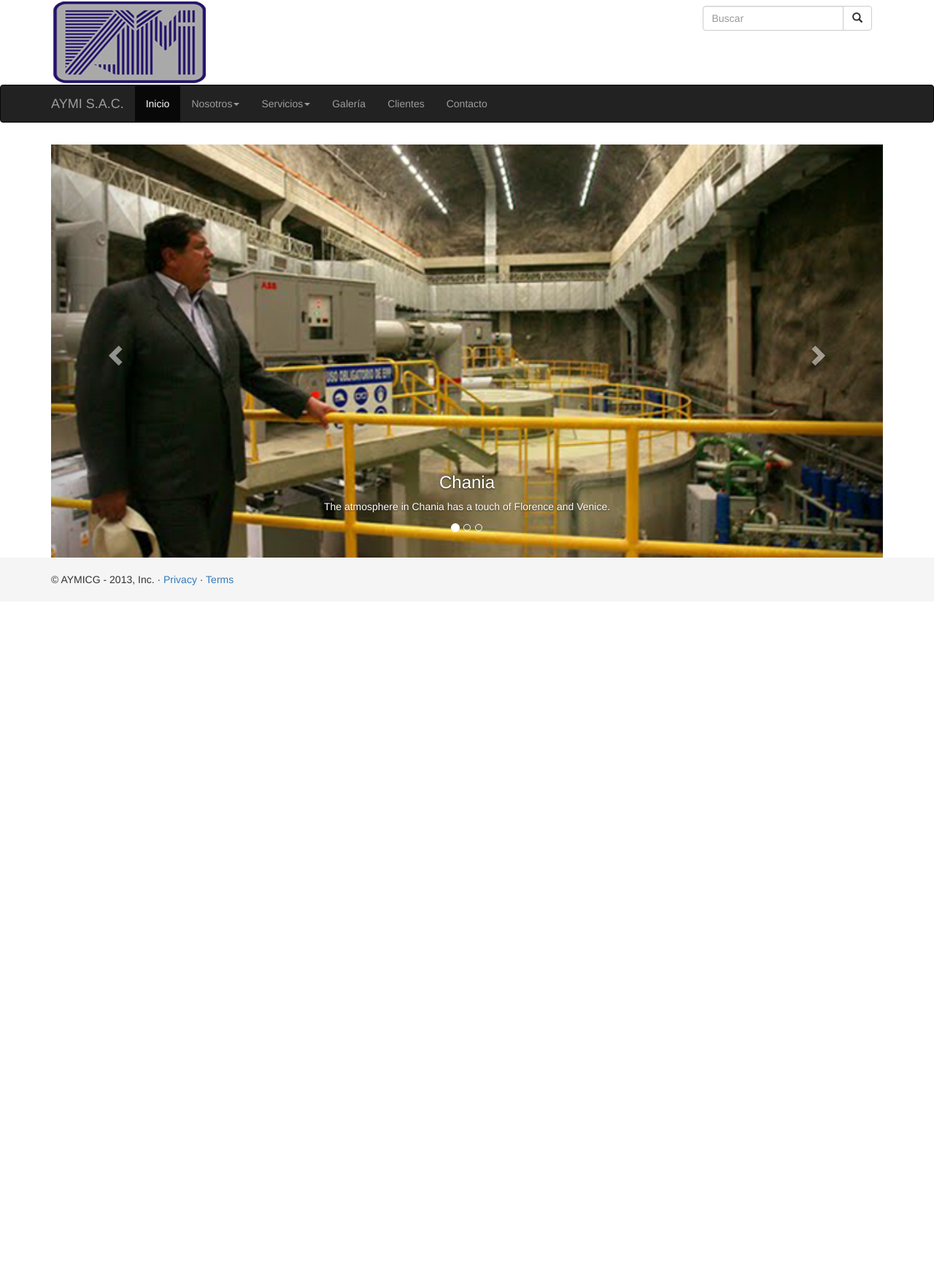
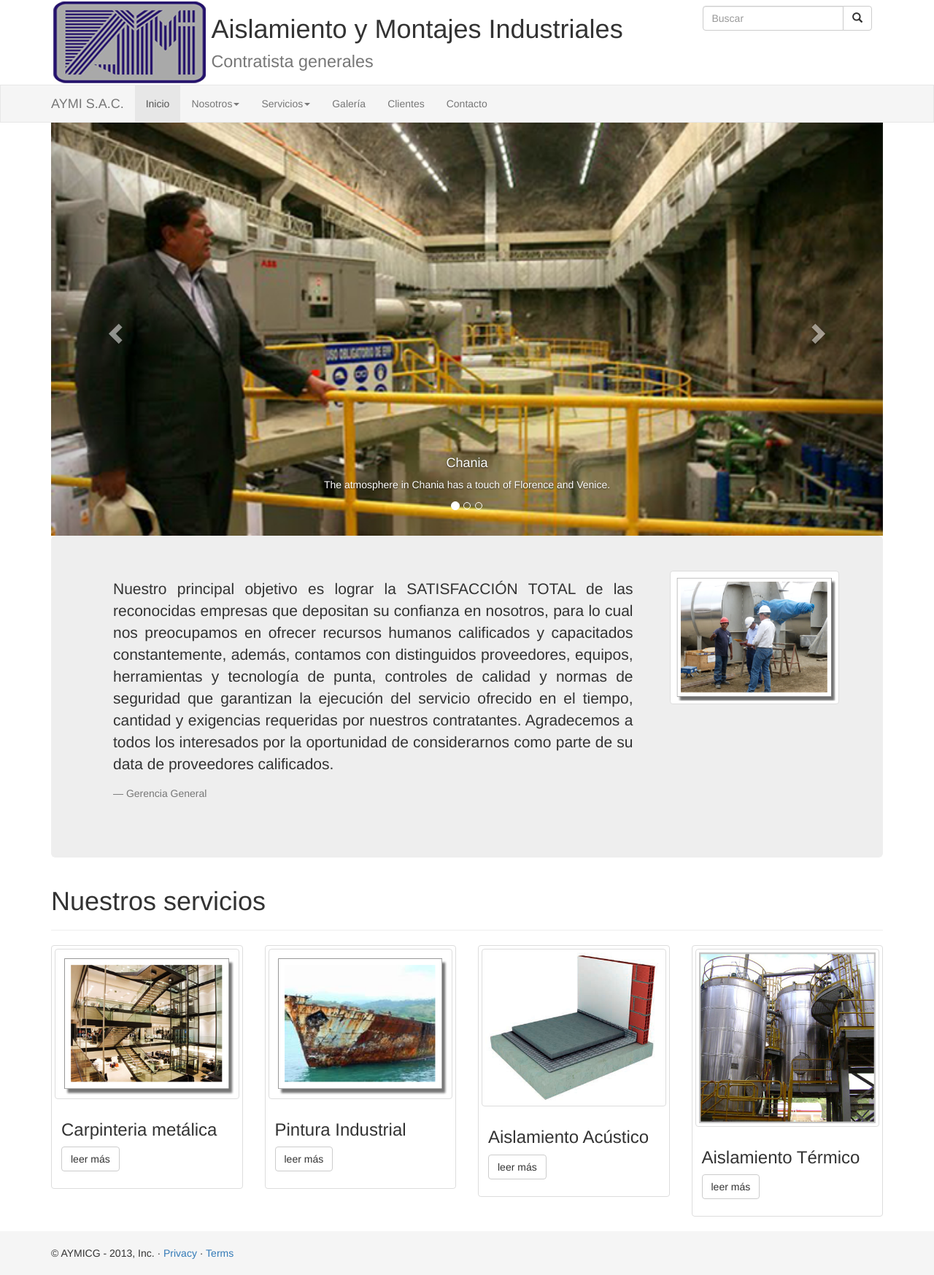
Before and after one commit to dsullon/aymicg, a PHP site: page / in a window 1280 px wide. Shown: the whole page at 73% size. Before the commit the page ends 802 px from the top, so only its background shows below. Run offline with PHP 8.4, Linux system fonts and the light colour scheme; some libraries are stand-ins or nearby versions.

Commit message:
Modificación del index

```diff
--- a/inc/header.php
+++ b/inc/header.php
@@ -54,7 +54,7 @@
       		/* Not required for template or sticky footer method. */
 
      		#wrap > .container {
-		        padding-top: 10px;
+		        padding-top: 0px;
 		    }
       		.container .credit {
 		        margin: 20px 0;
@@ -63,6 +63,12 @@
       		code {
 		        font-size: 80%;
 		    }
+		    .navbar {
+			    color: #ecf0f1;
+			    background-color: #f5f5f5;
+			    border-radius: 0px !important;
+			    margin-bottom: 0;
+			}
     	</style>
 	</head>
 	<body>
@@ -72,8 +78,11 @@
 					<div class="row">
 						<div class="col-md-9">
 							<div class="row">
+								<div class="col-md-3">
+									<img src="img/logo.png" alt="AymiCG">
+								</div>
 								<div class="col-md-9">
-									<img src="img/logo.png" alt="AymiCG">
+									<h1>Aislamiento y Montajes Industriales <small>Contratista generales</small></h1>
 								</div>
 							</div>
 						</div>
@@ -90,7 +99,7 @@
 					</div>
 				</div>
 			</div>
-			<nav class="navbar navbar-inverse">
+			<nav id="custom-bootstrap-menu" class="navbar navbar-default bg-primary">
 				<div class="container">
 				    <div class="navbar-header">
 				    	<button type="button" class="navbar-toggle" data-toggle="collapse" data-target="#myNavbar">
--- a/index.php
+++ b/index.php
@@ -13,17 +13,17 @@ include_once('inc/header.php');
 	<div id="myCarousel" class="carousel slide" data-ride="carousel">
 		<!-- Indicators -->
 		<ol class="carousel-indicators">
-	    	<li data-target="#myCarousel" data-slide-to="0" class="active"></li>
-		    <li data-target="#myCarousel" data-slide-to="1"></li>
-		    <li data-target="#myCarousel" data-slide-to="2"></li>
-	  	</ol>
+    	<li data-target="#myCarousel" data-slide-to="0" class="active"></li>
+	    <li data-target="#myCarousel" data-slide-to="1"></li>
+	    <li data-target="#myCarousel" data-slide-to="2"></li>
+  	</ol>
 
 	  	<!-- Wrapper for slides -->
 	  	<div class="carousel-inner" role="listbox">
 	    	<div class="item active">
 		    	<img src="img/slide-image-1.jpg" alt="Chania">
 		    	<div class="carousel-caption">
-		        	<h3>Chania</h3>
+		        	<h4>Chania</h4>
 		        	<p>The atmosphere in Chania has a touch of Florence and Venice.</p>
 		      	</div>
 	    	</div>
@@ -54,6 +54,66 @@ include_once('inc/header.php');
     		<span class="sr-only">Next</span>
   		</a>
 	</div><!-- /.carousel -->
+  <div class="jumbotron">
+    <div class="row">
+      <div class="col-sm-6 col-md-9">
+        <blockquote>
+          <p class="text-justify">Nuestro principal objetivo es lograr la SATISFACCIÓN TOTAL de las reconocidas empresas que depositan
+            su confianza en nosotros, para lo cual nos preocupamos en ofrecer recursos humanos calificados y
+            capacitados constantemente, además, contamos con distinguidos proveedores, equipos, herramientas y
+            tecnología de punta, controles de calidad y normas de seguridad que garantizan la ejecución del
+            servicio ofrecido en el tiempo, cantidad y exigencias requeridas por nuestros contratantes.
+            Agradecemos a todos los interesados por la oportunidad de considerarnos como parte de su data de proveedores calificados.
+          </p>
+          <footer>Gerencia General</footer>
+        </blockquote>
+      </div>
+      <div class="col-sm-6 col-md-3">
+        <img src="img/empresa.png" alt="..." class="img-thumbnail">
+      </div>
+    </div>
+  </div>
+  <div class="page-header">
+    <h1>Nuestros servicios</h1>
+  </div>
+  <div class="row">
+    <div class="col-sm-6 col-md-3">
+      <div class="thumbnail">
+        <img src="img/carpinteria_metalica.png" class="img-thumbnail" alt="Carpintería metálica">
+        <div class="caption">
+          <h3>Carpinteria metálica</h3>
+          <p><a href="#" class="btn btn-default" role="button">leer más</a></p>
+        </div>
+      </div>
+    </div>
+    <div class="col-sm-6 col-md-3">
+      <div class="thumbnail">
+        <img src="img/pintura_industrial.png" class="img-thumbnail" alt="Pintura Industrial">
+        <div class="caption">
+          <h3>Pintura Industrial</h3>
+          <p><a href="#" class="btn btn-default" role="button">leer más</a></p>
+        </div>
+      </div>
+    </div>
+    <div class="col-sm-6 col-md-3">
+      <div class="thumbnail">
+        <img src="img/aislamiento_acustico.jpg" class="img-thumbnail" alt="Aislamiento Acústico">
+        <div class="caption">
+          <h3>Aislamiento Acústico</h3>
+          <p><a href="#" class="btn btn-default" role="button">leer más</a></p>
+        </div>
+      </div>
+    </div>
+    <div class="col-sm-6 col-md-3">
+      <div class="thumbnail">
+        <img src="img/aislamiento_termico.jpg" class="img-thumbnail" alt="Aislamiento Térmico">
+        <div class="caption">
+          <h3>Aislamiento Térmico</h3>
+          <p><a href="#" class="btn btn-default" role="button">leer más</a></p>
+        </div>
+      </div>
+    </div>
+  </div>
 <?php
 require_once('inc/footer.php');
 ?>
```
Also changed, not shown: css/aymi.css (added, +44 -0 lines), img/aislamiento_acustico.jpg (added), img/aislamiento_termico.jpg (added), img/carpinteria_metalica.png (added), img/empresa.png (added), img/pintura_industrial.png (added).
